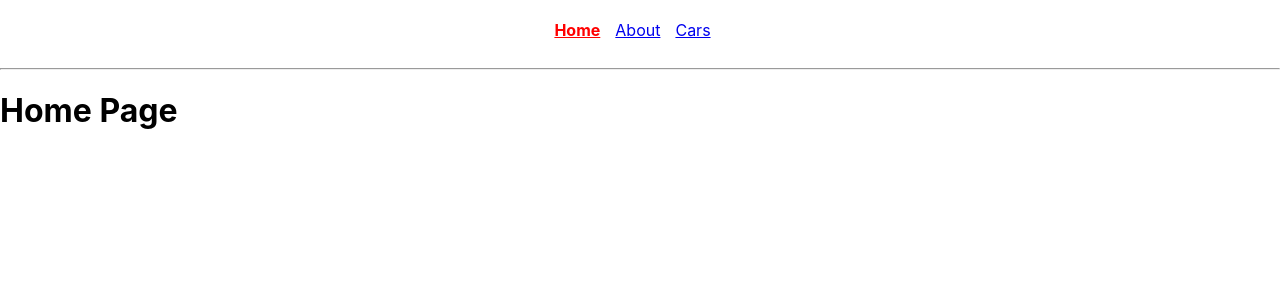
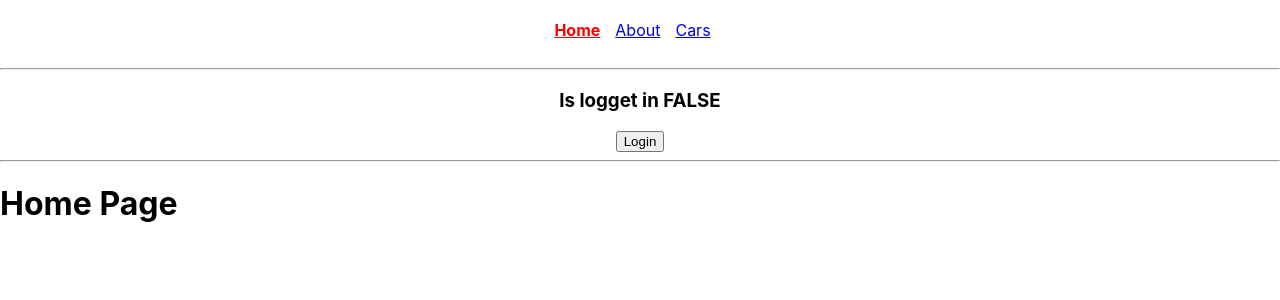
Before and after one commit to academind-345590/react-theory-routes, a React app: page / in a window 1280 px wide. Shown: the top 300 px of the page. Built offline with nearby package versions, Linux system fonts and the light colour scheme.

Commit message:
protect routes

```diff
--- a/src/App.js
+++ b/src/App.js
@@ -6,6 +6,11 @@
 import CarDatail from './CarDatail/CarDatail'
 
 class App extends Component {
+
+  state = {
+    isLoggedIn: false
+  }
+
   render() {
 
     return (
@@ -38,9 +43,17 @@
         </nav>
 
         <hr/>
+          <div style={{textAlign: 'center'}}>
+            <h3>Is logget in {this.state.isLoggedIn ? 'TRUE' : 'FALSE'}</h3>
+            <button onClick={()=> this.setState({isLoggedIn: true})}>Login</button>
+          </div>
+        <hr />
+
         <Switch>
           <Route path="/" exact render = {() => <h1>Home Page</h1>} />
-          <Route path="/about" component = {About} />
+
+          {this.state.isLoggedIn ? <Route path="/about" component = {About} /> : null}
+
           <Route path="/cars/:name" component={CarDatail} />
           <Route path="/cars" component = {Cars} />
           <Redirect to = {'/'}/>
```
